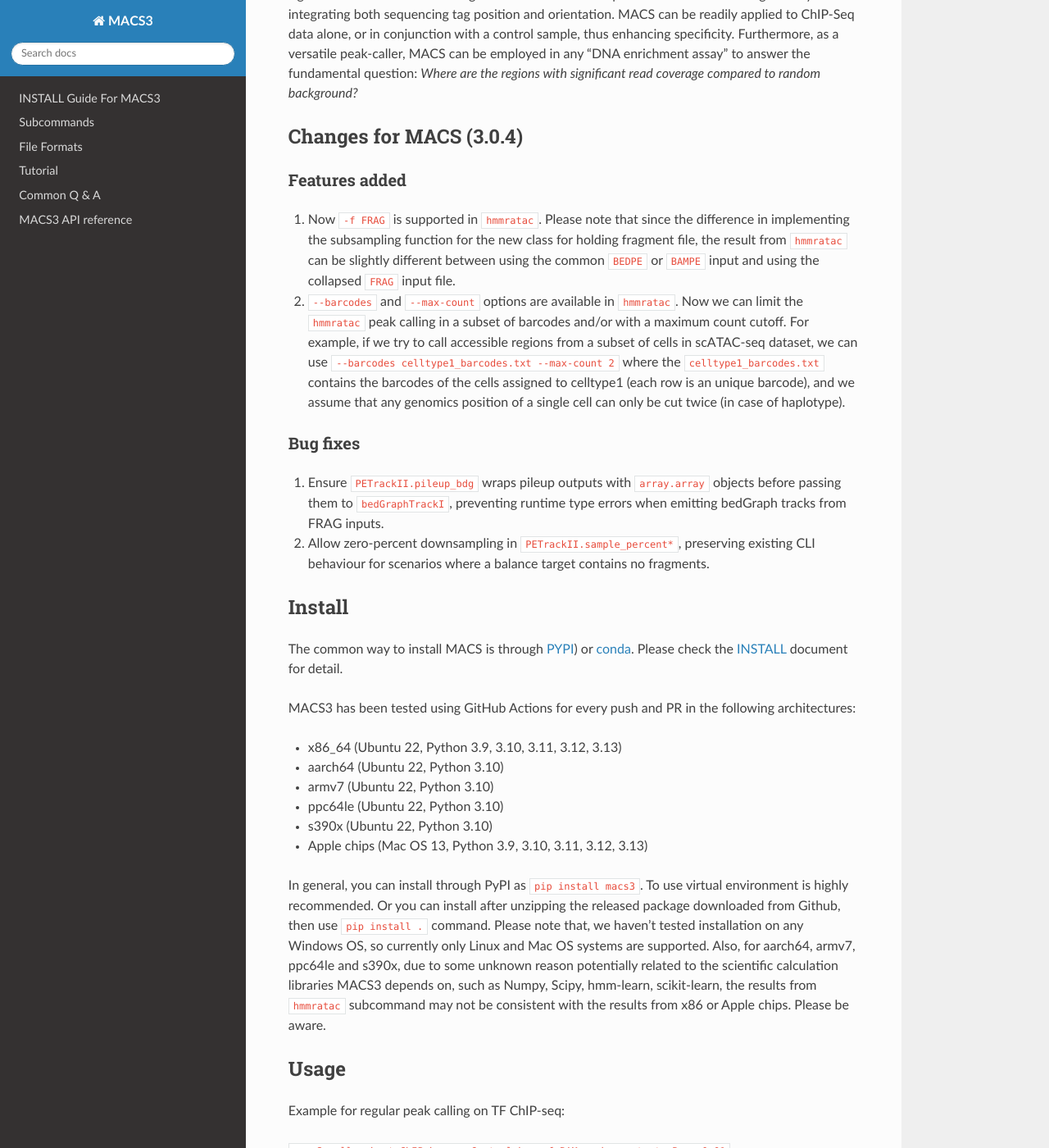
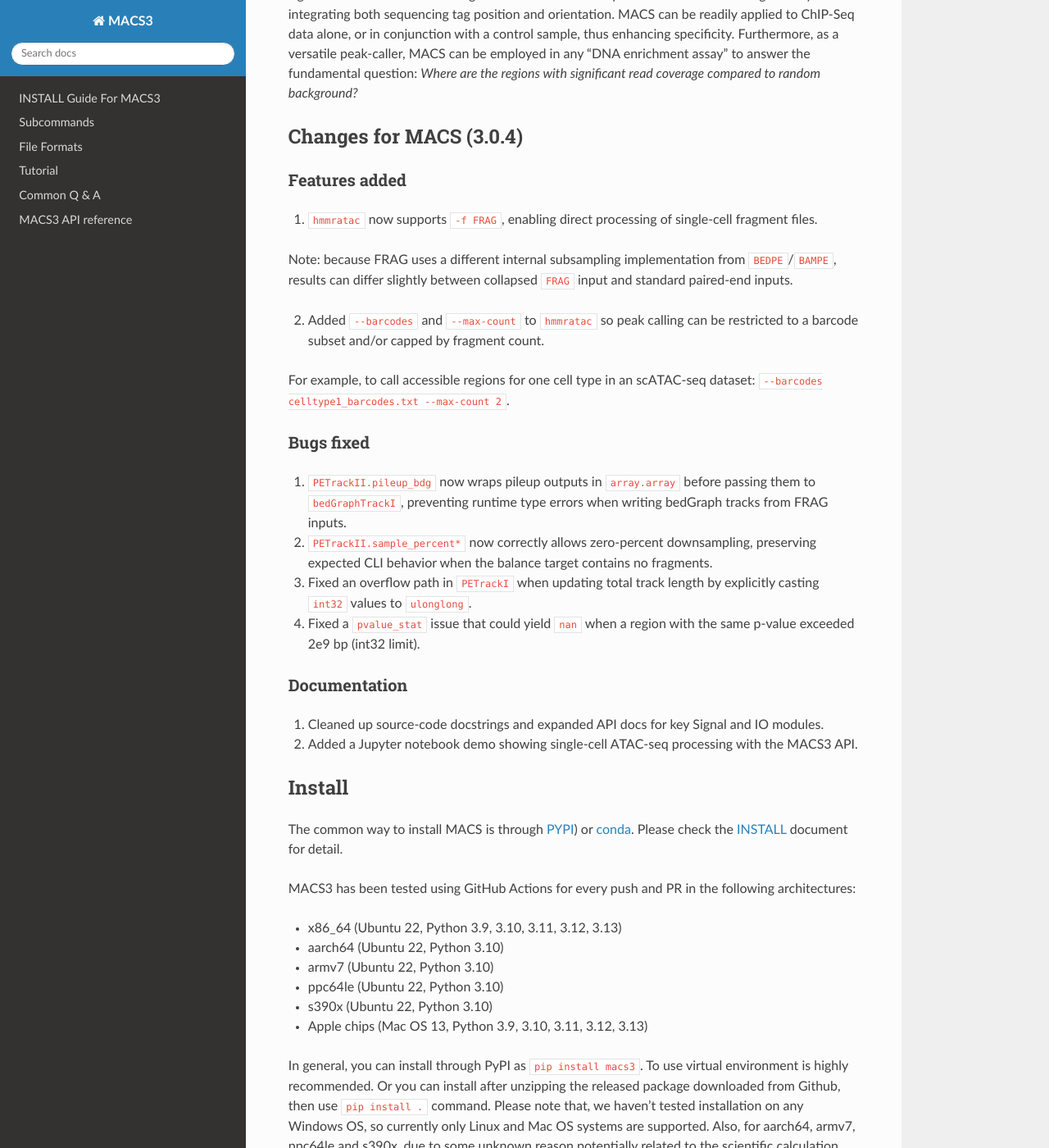
Before and after one commit to macs3-project/MACS, a Sphinx documentation site: the page built from docs/source/index.md, in a window 1280 px wide and 1400 px high, scrolled down 570 px. Shown: the whole window at 82% size. Built offline with Sphinx 7.4.7 and the Read the Docs theme 3.1.0, drawn with Linux system fonts in a browser that asks for light colours.

Commit message:
update gh actions and docs

```diff
--- a/docs/source/index.md
+++ b/docs/source/index.md
@@ -30,32 +30,42 @@
 
 ### Features added
 
-1) Now `-f FRAG` is supported in `hmmratac`. Please note that since
-the difference in implementing the subsampling function for the new
-class for holding fragment file, the result from `hmmratac` can be
-slightly different between using the common `BEDPE` or `BAMPE` input
-and using the collapsed `FRAG` input file.
+1) `hmmratac` now supports `-f FRAG`, enabling direct processing of
+single-cell fragment files.
 
-2) `--barcodes` and `--max-count` options are available in
-`hmmratac`. Now we can limit the `hmmratac` peak calling in a subset
-of barcodes and/or with a maximum count cutoff. For example, if we try
-to call accessible regions from a subset of cells in scATAC-seq
-dataset, we can use `--barcodes celltype1_barcodes.txt --max-count 2`
-where the `celltype1_barcodes.txt` contains the barcodes of the cells
-assigned to celltype1 (each row is an unique barcode), and we assume
-that any genomics position of a single cell can only be cut twice (in
-case of haplotype).
+Note: because FRAG uses a different internal subsampling
+implementation from `BEDPE`/`BAMPE`, results can differ slightly
+between collapsed `FRAG` input and standard paired-end inputs.
 
-### Bug fixes
+2) Added `--barcodes` and `--max-count` to `hmmratac` so peak calling
+can be restricted to a barcode subset and/or capped by fragment count.
 
-1) Ensure `PETrackII.pileup_bdg` wraps pileup outputs with
-`array.array` objects before passing them to `bedGraphTrackI`,
-preventing runtime type errors when emitting bedGraph tracks from FRAG
-inputs.
+For example, to call accessible regions for one cell type in an
+scATAC-seq dataset: `--barcodes celltype1_barcodes.txt --max-count 2`.
 
-2) Allow zero-percent downsampling in `PETrackII.sample_percent*`,
-preserving existing CLI behaviour for scenarios where a balance target
+### Bugs fixed
+
+1) `PETrackII.pileup_bdg` now wraps pileup outputs in `array.array`
+before passing them to `bedGraphTrackI`, preventing runtime type
+errors when writing bedGraph tracks from FRAG inputs.
+
+2) `PETrackII.sample_percent*` now correctly allows zero-percent
+downsampling, preserving expected CLI behavior when the balance target
 contains no fragments.
+
+3) Fixed an overflow path in `PETrackI` when updating total track
+length by explicitly casting `int32` values to `ulonglong`.
+
+4) Fixed a `pvalue_stat` issue that could yield `nan` when a region
+with the same p-value exceeded 2e9 bp (int32 limit).
+
+### Documentation
+
+1) Cleaned up source-code docstrings and expanded API docs for key
+Signal and IO modules.
+
+2) Added a Jupyter notebook demo showing single-cell ATAC-seq
+processing with the MACS3 API.
 
 ## Install
 
```
Also changed, not shown: 9 other files.
